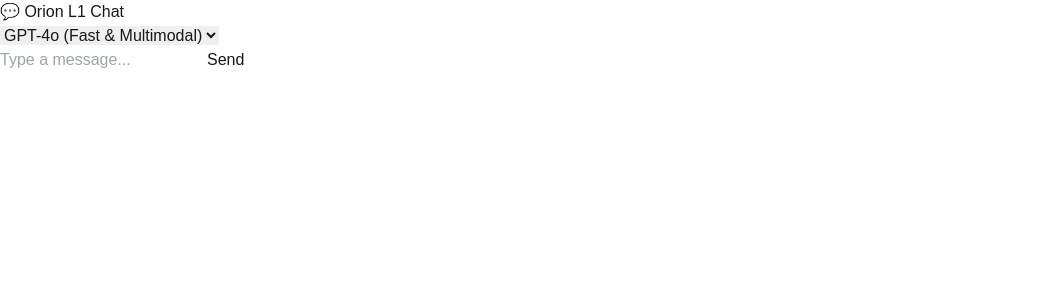
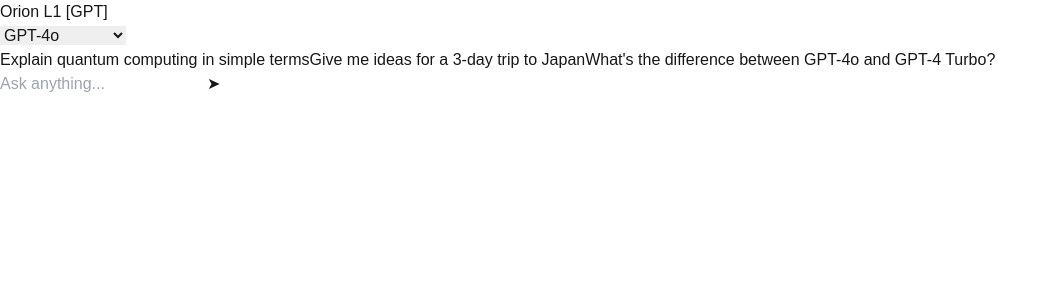
Before and after one commit to ChillibreezeIT/orion-l1, a Next.js app: page / in a window 1280 px wide. Shown: the top 300 px of the page, without its empty margins (0-1058 px from the left). Built offline with nearby package versions, Linux system fonts and the light colour scheme.

Commit message:
Fix: New UI V2

```diff
--- a/src/app/page.tsx
+++ b/src/app/page.tsx
@@ -5,10 +5,16 @@
   const [messages, setMessages] = useState<{ role: string; content: string }[]>([]);
   const [input, setInput] = useState('');
   const [loading, setLoading] = useState(false);
-  const [model, setModel] = useState('gpt-4o'); // default model
+  const [model, setModel] = useState('gpt-4o');
 
-  const sendMessage = async () => {
-    const userMessage = input.trim();
+  const starterPrompts = [
+    "Explain quantum computing in simple terms",
+    "Give me ideas for a 3-day trip to Japan",
+    "What's the difference between GPT-4o and GPT-4 Turbo?",
+  ];
+
+  const sendMessage = async (customMessage?: string) => {
+    const userMessage = (customMessage ?? input).trim();
     if (!userMessage) return;
 
     setMessages(prev => [...prev, { role: 'user', content: userMessage }]);
@@ -25,7 +31,10 @@
         const data = await res.json();
         setMessages(prev => [
           ...prev,
-          { role: 'assistant', content: `<img src="${data.imageUrl}" alt="Generated Image" class="rounded-lg"/>` }
+          {
+            role: 'assistant',
+            content: `<img src="${data.imageUrl}" alt="Generated Image" class="rounded-lg mt-2"/>`,
+          },
         ]);
       } else {
         const res = await fetch('/api/chat', {
@@ -49,31 +58,34 @@
   };
 
   return (
-    <main className="min-h-screen bg-background text-foreground p-6 md:p-10 transition-colors">
-      <div className="max-w-2xl mx-auto space-y-6">
-        <h1 className="text-4xl font-bold text-blue-600 dark:text-blue-400 text-center">💬 Orion L1 Chat</h1>
-
-        <div className="flex justify-end mb-4">
+    <main className="min-h-screen bg-black text-white flex flex-col items-center px-4 py-8">
+      {/* Header */}
+      <div className="w-full max-w-4xl flex items-center justify-between mb-6">
+        <h1 className="text-xl font-semibold">Orion L1 <span className="text-blue-400">[GPT]</span></h1>
         <select
           value={model}
-            onChange={e => setModel(e.target.value)}
-            className="border border-gray-300 dark:border-gray-700 bg-white dark:bg-gray-900 text-sm text-black dark:text-white rounded-lg px-3 py-2"
+          onChange={(e) => setModel(e.target.value)}
+          className="bg-gray-800 border border-gray-600 text-sm rounded px-3 py-2"
         >
-            <option value="gpt-4o">GPT-4o (Fast & Multimodal)</option>
+          <option value="gpt-4o">GPT-4o</option>
           <option value="gpt-4-turbo">GPT-4 Turbo</option>
           <option value="gpt-3.5-turbo">GPT-3.5 Turbo</option>
-            <option value="dall-e-3">DALL·E 3 (Image)</option>
+          <option value="dall-e-3">DALL·E 3</option>
         </select>
       </div>
 
-        <div className="space-y-4">
+      {/* Message Window */}
+      <div className="w-full max-w-4xl flex-1 overflow-y-auto space-y-4 mb-6">
         {messages.map((msg, i) => (
-            <div key={i} className={`flex ${msg.role === 'user' ? 'justify-end' : 'justify-start'}`}>
           <div
-                className={`rounded-xl px-4 py-3 max-w-[75%] text-sm shadow-md ${
+            key={i}
+            className={`flex ${msg.role === 'user' ? 'justify-end' : 'justify-start'}`}
+          >
+            <div
+              className={`rounded-lg px-4 py-3 max-w-2xl text-sm whitespace-pre-wrap ${
                 msg.role === 'user'
-                    ? 'bg-blue-600 text-white dark:bg-blue-500'
-                    : 'bg-gray-100 text-gray-900 dark:bg-gray-800 dark:text-gray-100'
+                  ? 'bg-blue-600 text-white'
+                  : 'bg-gray-800 text-gray-100'
               }`}
               dangerouslySetInnerHTML={{ __html: msg.content }}
             />
@@ -81,31 +93,46 @@
         ))}
         {loading && (
           <div className="flex justify-start">
-              <div className="rounded-xl px-4 py-3 bg-gray-100 dark:bg-gray-800 text-sm max-w-[75%] text-gray-500 italic">
+            <div className="bg-gray-700 text-gray-300 rounded-lg px-4 py-3 text-sm">
               AI is thinking...
             </div>
           </div>
         )}
       </div>
 
-        <div className="flex gap-2 pt-4">
+      {/* Starter Prompts */}
+      {messages.length === 0 && !loading && (
+        <div className="w-full max-w-4xl grid sm:grid-cols-3 gap-4 mb-6">
+          {starterPrompts.map((prompt, i) => (
+            <button
+              key={i}
+              onClick={() => sendMessage(prompt)}
+              className="bg-gray-800 hover:bg-gray-700 text-left px-4 py-3 rounded-lg border border-gray-700 transition"
+            >
+              {prompt}
+            </button>
+          ))}
+        </div>
+      )}
+
+      {/* Input */}
+      <div className="w-full max-w-4xl flex items-center gap-2 mt-auto">
         <input
-            className="flex-1 border border-gray-300 dark:border-gray-700 rounded-lg px-4 py-2 bg-white dark:bg-gray-900 text-black dark:text-white focus:outline-none focus:ring-2 focus:ring-blue-500"
+          className="flex-1 bg-gray-900 border border-gray-700 rounded-lg px-4 py-2 text-white focus:outline-none focus:ring-2 focus:ring-blue-500"
           value={input}
-            onChange={e => setInput(e.target.value)}
-            placeholder="Type a message..."
+          onChange={(e) => setInput(e.target.value)}
+          placeholder="Ask anything..."
           onKeyDown={(e) => {
             if (e.key === 'Enter') sendMessage();
           }}
         />
         <button
-            onClick={sendMessage}
+          onClick={() => sendMessage()}
           disabled={loading}
-            className="bg-blue-600 hover:bg-blue-700 text-white px-4 py-2 rounded-lg transition disabled:opacity-50 disabled:cursor-not-allowed"
+          className="bg-blue-600 hover:bg-blue-700 text-white px-4 py-2 rounded-lg transition disabled:opacity-50"
         >
-            {loading ? '...' : 'Send'}
+          {loading ? '...' : '➤'}
         </button>
-        </div>
       </div>
     </main>
   );
```
Lines whose indentation alone changed are shown as unchanged.
